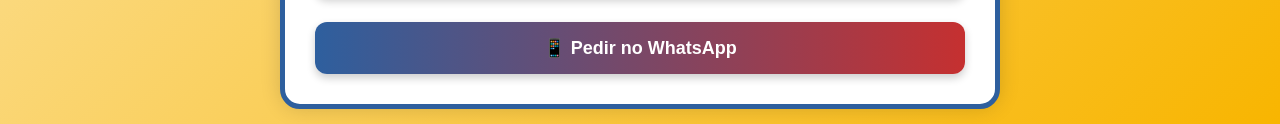
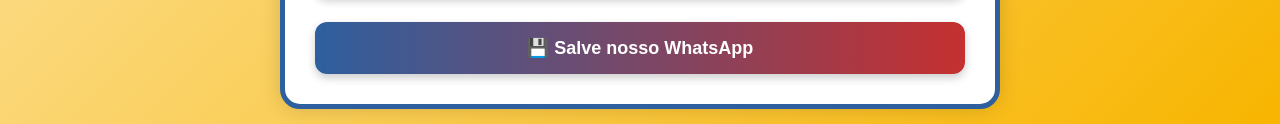
Before and after one commit to massonigas/massoni-calculadora-gas, a plain HTML site: page index.html in a window 1280 px wide. Shown: the part 701-825 px from the top of the page. Drawn offline with Linux system fonts and the light colour scheme.

Commit message:
Add files via upload

```diff
--- a/index.html
+++ b/index.html
@@ -121,7 +121,7 @@
 
     <div class="results" id="result" style="display:none;"></div>
 
-    <button onclick="enviarWhatsApp()">📱 Pedir no WhatsApp</button>
+    <button onclick="enviarWhatsApp()">💾 Salve nosso WhatsApp</button>
   </div>
 
   <script>
```
